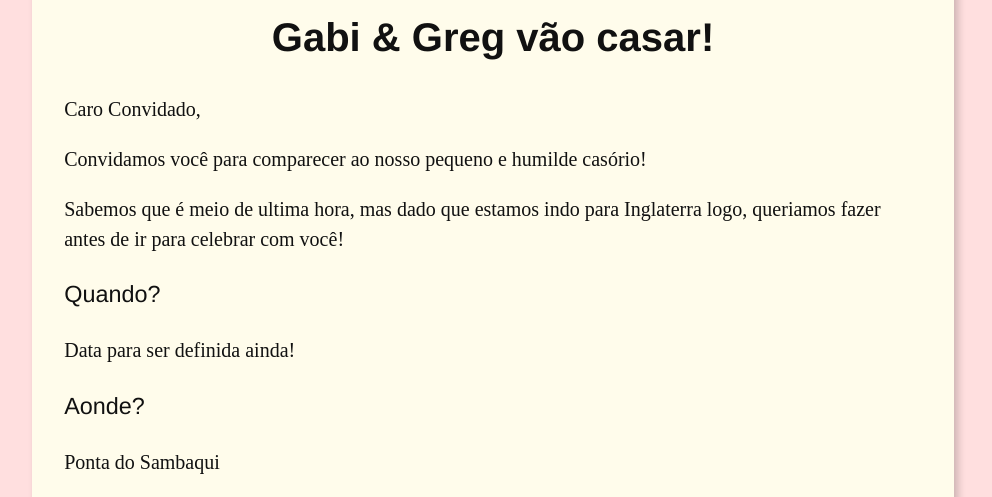
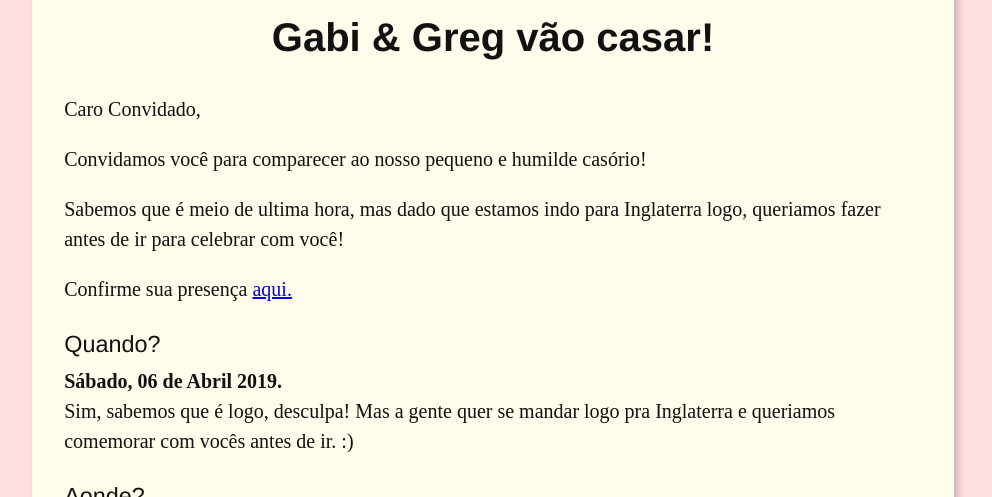
Before and after one commit to greglgomez/greglgomez.github.io, a Jekyll site: the page built from convite/index.html, in a window 1280 px wide, cut to the strip 164-661 px from the top of the page. Shown: the whole strip, without its empty margins (147-1139 px from the left). Built offline with Jekyll 4.4.1, drawn with Linux system fonts in a browser that asks for light colours.

```diff
--- a/convite/index.html
+++ b/convite/index.html
@@ -19,10 +19,13 @@ layout: convite
     Sabemos que é meio de ultima hora, mas dado que estamos indo para Inglaterra logo, queriamos fazer antes de ir para celebrar com você!
 </p>
 
+<p>Confirme sua presença <a href="/convite/rvsp">aqui.</a></p>
 
-
-<h3 class="helvetica fw4">Quando?</h3>
-    <p>Data para ser definida ainda!</p>
-<h3 class="helvetica fw4">Aonde?</h3>
-    <p>Ponta do Sambaqui</p>
+<h3 class="helvetica fw4 mb1">Quando?</h3>
+    <p class="mt0">
+        <b>Sábado, 06 de Abril 2019.</b> <br>
+        Sim, sabemos que é logo, desculpa! Mas a gente quer se mandar logo pra Inglaterra e queriamos comemorar com vocês antes de ir. :)
+    </p>
+<h3 class="helvetica fw4 mb1">Aonde?</h3>
+    <p class="mt0">Ponta do Sambaqui</p>
 {%- include gmap.html -%}
```
Also changed, not shown: convite/rvsp.html (+14 -9 lines).
